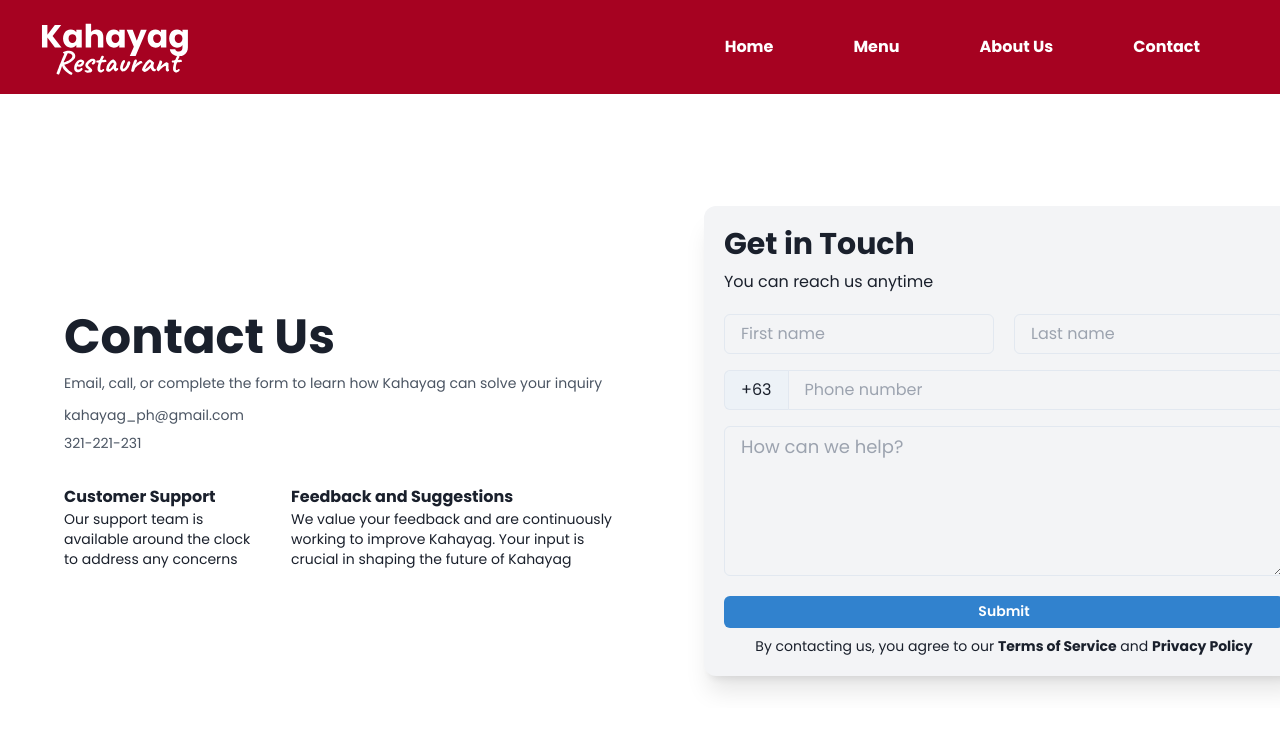
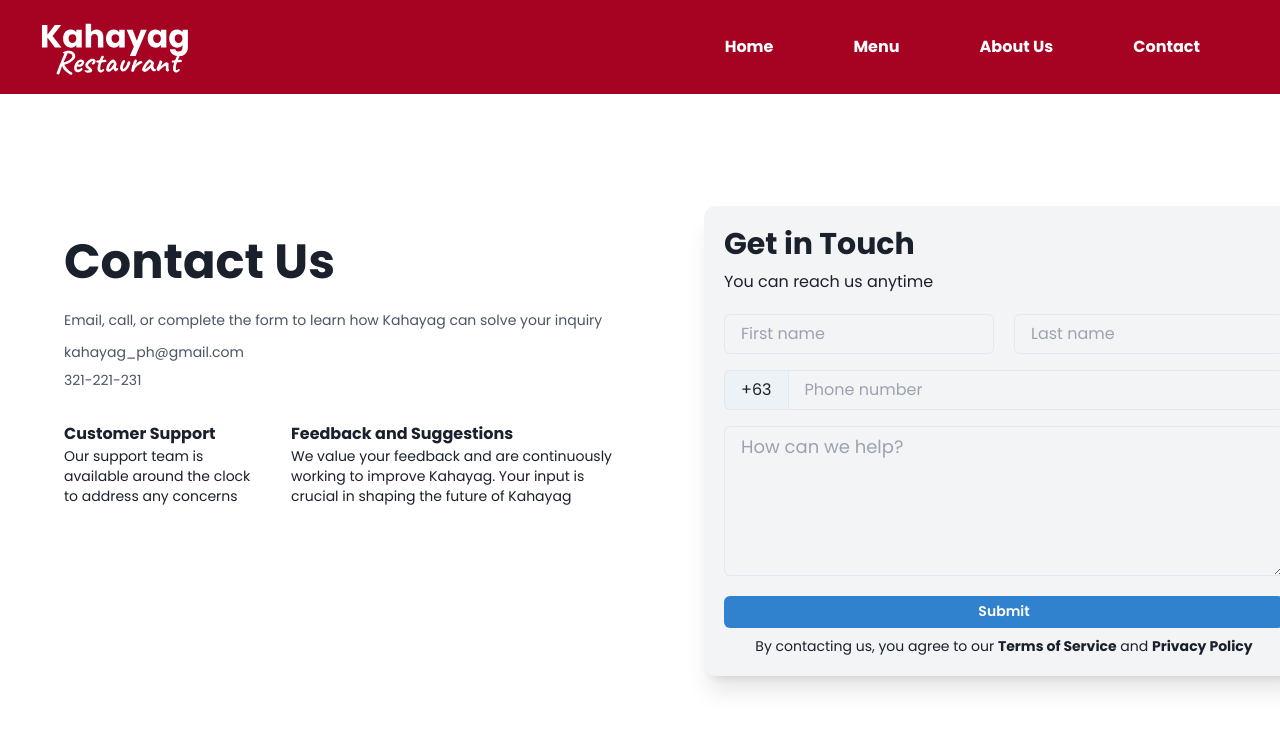
Before and after one commit to MingoMango17/KahayagFE, a Next.js app: page /contact in a window 1280 px wide. Shown: the top 730 px of the page. Built offline with nearby package versions, Linux system fonts and the light colour scheme.

Commit message:
fixed loading function in menu

```diff
--- a/src/app/contact/page.tsx
+++ b/src/app/contact/page.tsx
@@ -10,19 +10,22 @@ import {
 const Contact = () => {
   return (
     <div className="main-container ml-auto mr-auto flex flex-col lg:flex-row mt-20">
-      <div className="left-side flex-1 px-16 flex flex-col justify-center items-center mb-10 lg:mb-0">
+      <div className="left-side flex-1 px-16 flex flex-col py-10 lg:mb-0">
         <div>
-          <div className="">
+          <div className="mt-6">
             <h1 className="text-5xl font-bold">Contact Us</h1>
+            <div className="py-3">
             <p className="text-gray-600 text-sm my-3">
               Email, call, or complete the form to learn how Kahayag can solve
               your inquiry
             </p>
             <p className="text-gray-600 my-2 text-sm">kahayag_ph@gmail.com</p>
             <p className="text-gray-600 text-sm">321-221-231</p>
+            </div>
+
           </div>
 
-          <div className="mt-8 flex flex-row gap-10">
+          <div className="mt-5 flex flex-row gap-10">
             <div>
               <h1 className="font-bold">Customer Support</h1>
               <p className="text-sm">
--- a/src/app/menu/mycart/page.tsx
+++ b/src/app/menu/mycart/page.tsx
@@ -157,6 +157,8 @@ function Page() {
   };
 
   const handleFinishedOrders = async () => {
+    const now = new Date();
+
     const orderData = {
       orders: cartOrders.map((order) => ({
         quantity: order.quantity,
@@ -167,6 +169,8 @@ function Page() {
       paymentMode: selectedModeOfPayment,
       totalPrice: totalPrice,
       orderID: orderNumber,
+      date: now.toISOString().split('T')[0], // Extract date (YYYY-MM-DD)
+      time: now.toTimeString().split(' ')[0], // Extract time (HH:MM:SS)
     };
 
     try {
--- a/src/app/menu/page.tsx
+++ b/src/app/menu/page.tsx
@@ -18,11 +18,12 @@ import {
   Button,
   Image,
   useToast,
+  Skeleton,
 } from "@chakra-ui/react";
 import { HiShoppingCart } from "react-icons/hi";
 import { useCart } from "../../context/CartContext";
 import OrderDetails from "@/components/orderdetails/OrderDetails";
-import SlideShow from '@/components/slideShow/SlideShow'
+import SlideShow from "@/components/slideShow/SlideShow";
 
 interface MenuItem {
   name: string;
@@ -129,31 +130,43 @@ const MenuPage = () => {
     onClose();
   };
 
+  useEffect(() => {
 
-  useEffect(() => {
+    let timeoutID:NodeJS.Timeout;
+
     async function getData() {
       const menuData = await getMenu();
       console.log("Menu Data", menuData[0].menu);
       setMenu(menuData[0].menu);
+
+      timeoutID = setTimeout(() => {
         setIsLoaded(true);
+      }, 3000);
+
+      // setIsLoaded(true);
     }
 
     getData();
+
+    return () => clearTimeout(timeoutID);
   }, []);
 
-  const getRandomItem = () =>{
+  const getRandomItem = () => {
     // Select 6 random items
     const allItems = Object.values(menu).flat();
     const shuffledItems = allItems.sort(() => Math.random() - 0.5);
     const selectedItems = shuffledItems.slice(0, 6);
     return selectedItems;
-  }
+  };
 
-  const randomItems = getRandomItem()
-  console.log("Random Items", randomItems)
+  const randomItems = getRandomItem();
   return (
     <>
-      <div className="h-auto flex items-center justify-center overflow-x-hidden w-full mt-2">
+      <div className="h-auto flex items-center justify-center overflow-x-hidden w-full p-4 ">
+        <Skeleton
+          className="relative w-full h-full overflow-hidden"
+          isLoaded={isLoaded}
+        >
           <SlideShow>
             {randomItems.map((item, index) => {
               return (
@@ -165,10 +178,10 @@ const MenuPage = () => {
                   imgUrl={item.imageURL}
                   onClick={() => handleCardClick(item)}
                 />
-            )
+              );
             })}
           </SlideShow>
-
+        </Skeleton>
       </div>
 
       <div className="px-10 w-full">
--- a/src/components/category/Category.tsx
+++ b/src/components/category/Category.tsx
@@ -87,7 +87,7 @@ const Category: React.FC<CategoryProps> = ({ onCategoryChange, selectedCategory
 
   return (
     <div className="flex flex-col gap-2 select-none w-full">
-      <div className="font-bold text-lg text-gray-800">
+      <div className="font-bold text-lg text-gray-800 mt-5">
         <h1>Select Category</h1>
       </div>
 
```
Lines whose indentation alone changed are shown as unchanged.
